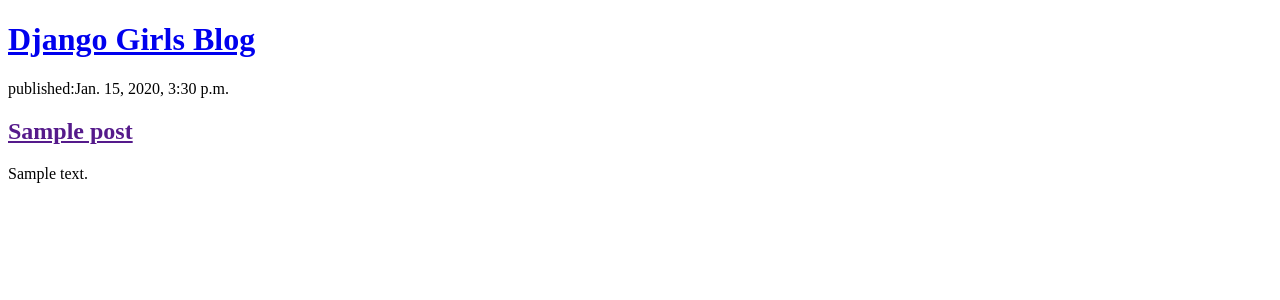
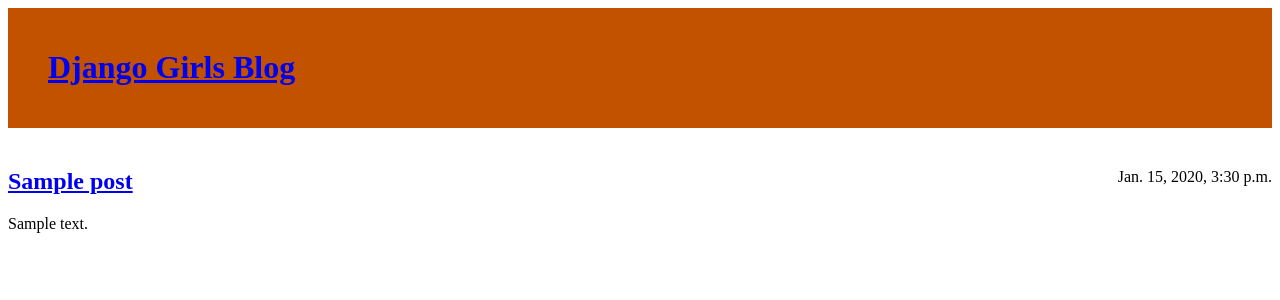
Before and after one commit to KajalSinghKS/my-first-blog, a Django app: page / in a window 1280 px wide. Shown: the top 300 px of the page. Run offline with Django 3.2, Linux system fonts and the light colour scheme; tables that the repository leaves empty hold one stand-in row (values such as "Sample post").

Commit message:
Added view and template for detailed blog post and CSS for site

```diff
--- /dev/null
+++ b/blog/static/css/blog.css
@@ -0,0 +1,28 @@
+/*overriding or specificity->anchor inside h1 */
+
+.page-header {
+    background-color: #C25100;
+    margin-top: 0;
+    margin-bottom: 40px;
+    padding: 20px 20px 20px 40px;
+    /* top right bottom left */
+
+}
+
+
+
+.post>.date {
+    float: right;
+}
+
+
+.post {
+    margin-bottom: 70px;
+}
+
+
+
+
+.post>.date {
+    float: right;
+}
--- /dev/null
+++ b/blog/templates/blog/base.html
@@ -0,0 +1,35 @@
+{% load static %}
+<!DOCTYPE html>
+<html>
+
+<head>
+    <title>Django Girls blog</title>
+    <!-- <link rel="stylesheet" href="https://cdn.jsdelivr.net/npm/bootstrap@5.3.3/dist/css/bootstrap.min.css"
+        integrity="sha384-QWTKZyjpPEjISv5WaRU9OFeRpok6YctnYmDr5pNlyT2bRjXh0JMhjY6hW+ALEwIH" crossorigin="anonymous">
+    <link rel="stylesheet" href="https://fonts.googleapis.com/css?family=Lobster&subset=latin,latin-ext"> -->
+    <link rel="stylesheet" href="{% static 'css/blog.css' %}?v=1.0">
+
+</head>
+
+<body>
+    <header class="page-header">
+        <div class="container">
+            <h1><a href="/">Django Girls Blog</a></h1>
+        </div>
+    </header>
+    <main class="container">
+        <div class="row">
+            <div class="col">
+                {% block content %}
+                {% endblock %}
+            </div>
+
+        </div>
+
+    </main>
+
+
+
+</body>
+
+</html>
--- a/blog/templates/blog/post_list.html
+++ b/blog/templates/blog/post_list.html
@@ -1,22 +1,10 @@
-<!DOCTYPE html>
-<html>
-
-<head>
-    <title>Django Girls blog</title>
-</head>
-
-<body>
-    <header>
-        <h1><a href="/">Django Girls Blog</a></h1>
-    </header>
-
-    {%for post in posts%}
-    <article>
-        <time>published:{{post.published_date}}</time>
-        <h2><a href="">{{post.title}}</a></h2>
-        <p>{{post.text|linebreaks}}</p>
-    </article>
-    {%endfor%}
-</body>
-
-</html>
+{% extends 'blog/base.html' %}
+{% block content %}
+{% for post in posts %}
+<article class="post">
+    <time class="date">{{ post.published_date }}</time>
+    <h2><a href="{%url 'post_detail' pk=post.pk%}">{{ post.title }}</a></h2>
+    <p>{{ post.text|linebreaksbr }}</p>
+</article>
+{% endfor %}
+{% endblock %}
--- a/blog/urls.py
+++ b/blog/urls.py
@@ -3,4 +3,5 @@
 
 urlpatterns=[
     path('',views.post_list, name='post_list'),
+    path('post/<int:pk>/',views.post_detail,name="post_detail"),
 ]
--- a/blog/views.py
+++ b/blog/views.py
@@ -1,7 +1,11 @@
-from django.shortcuts import render
 from .models import Post
 from django.utils import timezone
+from django.shortcuts import render, get_object_or_404
 
 def post_list(request):
     posts=Post.objects.filter(published_date__lte=timezone.now()).order_by('published_date')
     return render(request,'blog/post_list.html',{'posts':posts})
+
+def post_detail(request,pk):
+    post=get_object_or_404(Post,pk=pk)
+    return render(request,'blog/post_detail.html',{'post':post})
--- a/mysite/settings.py
+++ b/mysite/settings.py
@@ -118,5 +118,5 @@
 # Static files (CSS, JavaScript, Images)
 # https://docs.djangoproject.com/en/3.1/howto/static-files/
 
-STATIC_URL = '/static/'
+STATIC_URL = 'static/'
 STATIC_ROOT = BASE_DIR/'static'
```
Also changed, not shown: blog/templates/blog/post_detail.html (added, +11 -0 lines).
